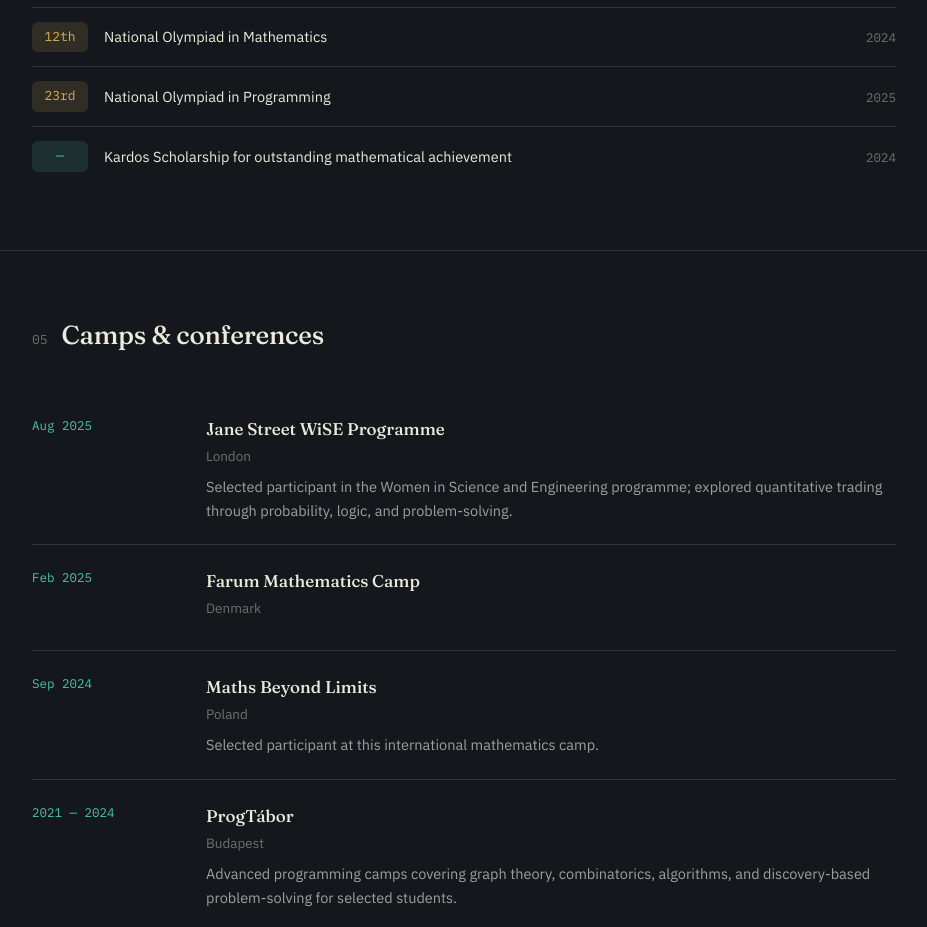
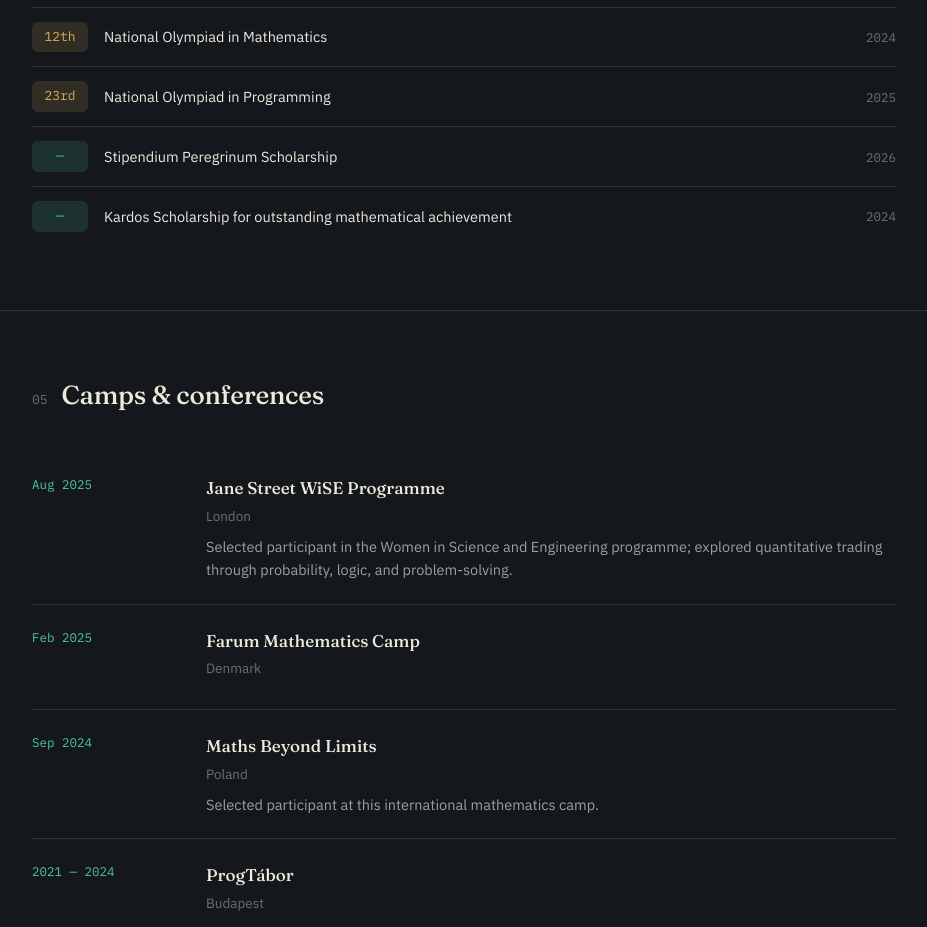
Before and after one commit to petranyililla/petranyililla.github.io, a plain HTML site: page index.html in a window 1280 px wide. Shown: the part 2580-3507 px from the top of the page, without its empty margins (176-1103 px from the left). Drawn offline with Linux system fonts and the light colour scheme.

Commit message:
Update index.html

```diff
--- a/index.html
+++ b/index.html
@@ -316,6 +316,7 @@
       <li class="rank-row"><span class="rank-badge">5th</span><span class="rank-name">European Girls' Olympiad in Informatics — selection round</span><span class="rank-year">2024</span></li>
       <li class="rank-row"><span class="rank-badge">12th</span><span class="rank-name">National Olympiad in Mathematics</span><span class="rank-year">2024</span></li>
       <li class="rank-row"><span class="rank-badge">23rd</span><span class="rank-name">National Olympiad in Programming</span><span class="rank-year">2025</span></li>
+      <li class="rank-row gold"><span class="rank-badge mono">—</span><span class="rank-name">Stipendium Peregrinum Scholarship</span><span class="rank-year">2026</span></li>
       <li class="rank-row gold"><span class="rank-badge mono">—</span><span class="rank-name">Kardos Scholarship for outstanding mathematical achievement</span><span class="rank-year">2024</span></li>
     </ul>
   </div>
```
